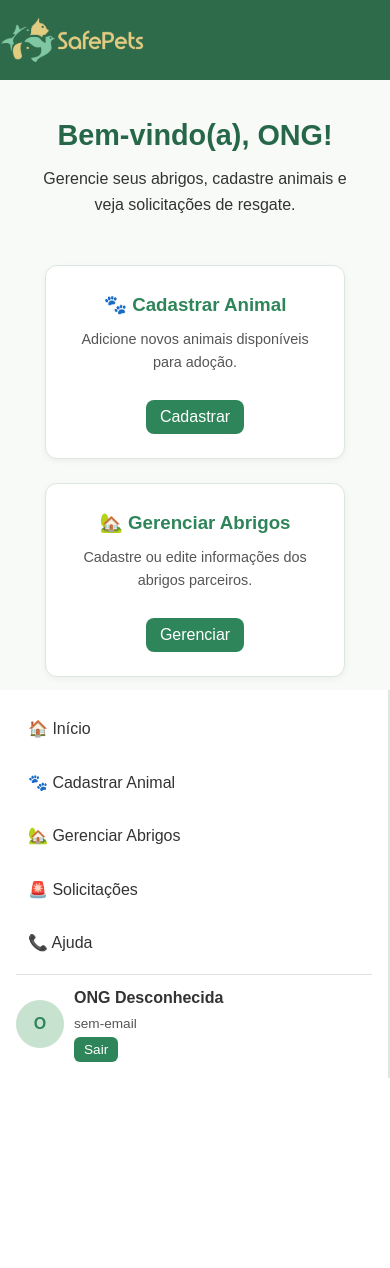
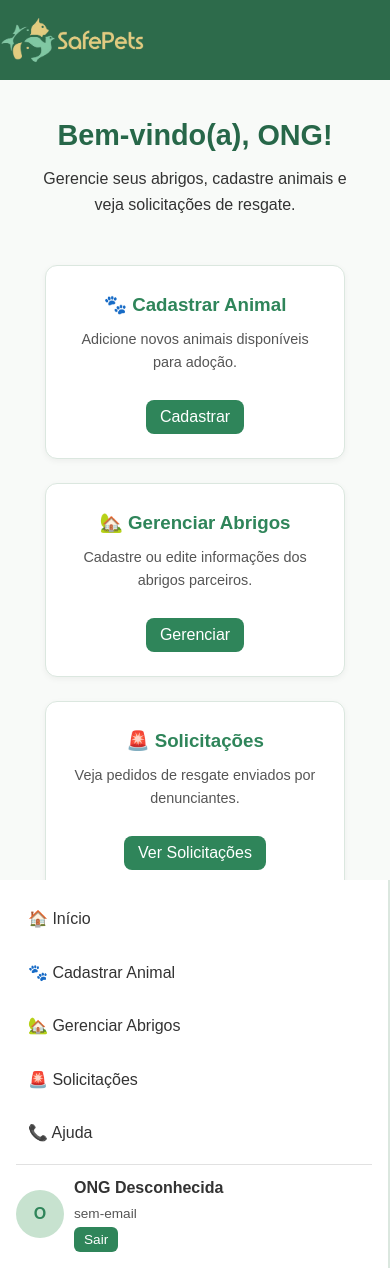
Before and after one commit to SafePets123/SafePetsFront, a React (Vite) app in the folder ReactTCC/: page /dashboardOng in a window 390 px wide. Before the commit the page ends 1078 px from the top, so only its background shows below. Built offline with nearby package versions, Linux system fonts and the light colour scheme.

Commit message:
i hate everthing about you

```diff
--- a/ReactTCC/src/dashboard.css
+++ b/ReactTCC/src/dashboard.css
@@ -208,9 +208,8 @@
   .dash-sidebar{
     position: absolute;
     width: 100%;
-    transform: translateY(610px);
+    transform: translateY(800px);
   }
-
   .text-info, .image-box {
     flex: 1 1 100%;
     height: auto;
```
